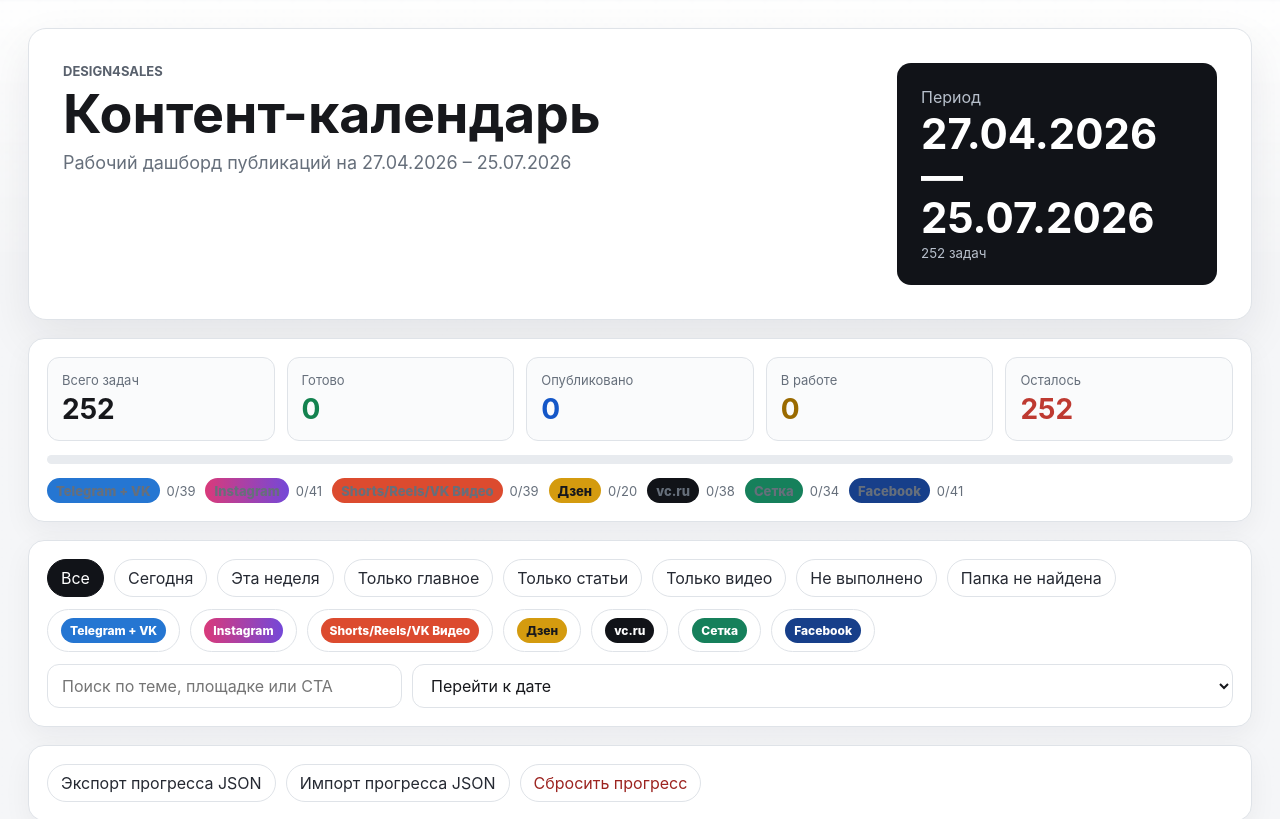
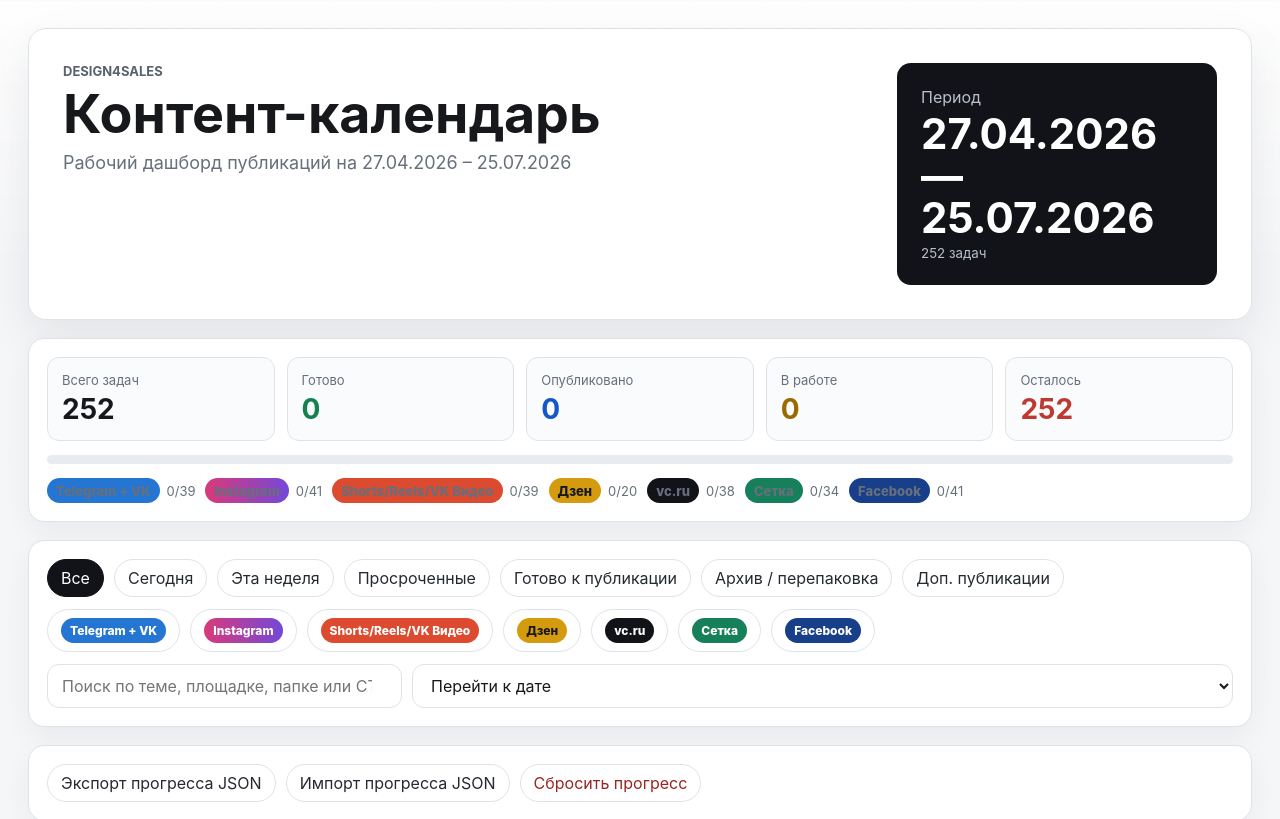
Before and after one commit to SmirKita/design4sales-calendar, a React (Vite) app: page / in a window 1280 px wide. Shown: the top 819 px of the page. Built offline with nearby package versions, Linux system fonts and the light colour scheme.

Commit message:
Исправление Ярлыков

```diff
--- a/src/App.jsx
+++ b/src/App.jsx
@@ -25,11 +25,10 @@ const typeLabels = {
   all: "Все",
   today: "Сегодня",
   week: "Эта неделя",
-  main: "Только главное",
-  articles: "Только статьи",
-  video: "Только видео",
-  incomplete: "Не выполнено",
-  missingFolders: "Папка не найдена",
+  overdue: "Просроченные",
+  ready: "Готово к публикации",
+  archive: "Архив / перепаковка",
+  extra: "Доп. публикации",
 };
 
 const platformClass = {
@@ -132,6 +131,15 @@ function getNearestDay(days) {
   const today = new Date();
   today.setHours(12, 0, 0, 0);
   return days.find((day) => parseDate(day.date) >= today) || days[days.length - 1];
+}
+
+function getTodayIso() {
+  const today = new Date();
+  today.setHours(12, 0, 0, 0);
+  const year = today.getFullYear();
+  const month = String(today.getMonth() + 1).padStart(2, "0");
+  const day = String(today.getDate()).padStart(2, "0");
+  return `${year}-${month}-${day}`;
 }
 
 function getCurrentWeekAnchor(days) {
@@ -343,7 +351,7 @@ function Filters({ view, setView, selectedPlatforms, setSelectedPlatforms, searc
         <input
           value={search}
           onChange={(event) => setSearch(event.target.value)}
-          placeholder="Поиск по теме, площадке или CTA"
+          placeholder="Поиск по теме, площадке, папке или CTA"
           type="search"
         />
         <select onChange={(event) => jumpToDate(event.target.value)} defaultValue="">
@@ -390,10 +398,19 @@ function CalendarNav({ jumpToMonth }) {
   );
 }
 
-function DayCard({ day, progress, updateTask, compact = false, highlight = false, onlyMain = false, onlyMissingFolders = false }) {
+function DayCard({
+  day,
+  progress,
+  updateTask,
+  compact = false,
+  highlight = false,
+  taskFilter = null,
+  onlyArchive = false,
+  onlyExtra = false,
+}) {
   const dayProgress = statusForDay(day, progress);
   const completePercent = dayProgress.total ? Math.round((dayProgress.done / dayProgress.total) * 100) : 0;
-  const todayIso = new Date().toISOString().slice(0, 10);
+  const todayIso = getTodayIso();
   const overdue = day.date < todayIso && dayProgress.done < dayProgress.total;
   const isToday = day.date === todayIso;
 
@@ -423,12 +440,14 @@ function DayCard({ day, progress, updateTask, compact = false, highlight = false
         <span style={{ width: `${completePercent}%` }} />
       </div>
 
-      <TaskSection title="Главное" tasks={day.priority} progress={progress} updateTask={updateTask} onlyMissingFolders={onlyMissingFolders} />
-      {!onlyMain && (
-        <>
-          <TaskSection title="Дополнительно" tasks={day.optional} progress={progress} updateTask={updateTask} onlyMissingFolders={onlyMissingFolders} />
-          <TaskSection title="Архив / перепаковка" tasks={day.archive} progress={progress} updateTask={updateTask} onlyMissingFolders={onlyMissingFolders} />
-        </>
+      {!onlyArchive && !onlyExtra && (
+        <TaskSection title="Главное" tasks={day.priority} progress={progress} updateTask={updateTask} taskFilter={taskFilter} />
+      )}
+      {(onlyExtra || (!onlyArchive && !onlyExtra)) && (
+        <TaskSection title="Дополнительно" tasks={day.optional} progress={progress} updateTask={updateTask} taskFilter={taskFilter} />
+      )}
+      {(onlyArchive || onlyExtra || (!onlyArchive && !onlyExtra)) && (
+        <TaskSection title="Архив / перепаковка" tasks={day.archive} progress={progress} updateTask={updateTask} taskFilter={taskFilter} />
       )}
 
       {!compact && (
@@ -442,10 +461,8 @@ function DayCard({ day, progress, updateTask, compact = false, highlight = false
   );
 }
 
-function TaskSection({ title, tasks, progress, updateTask, onlyMissingFolders = false }) {
-  const visibleTasks = onlyMissingFolders
-    ? tasks.filter((task) => task.folderSource === "missing" || task.folderId === "ПАПКА_НЕ_НАЙДЕНА")
-    : tasks;
+function TaskSection({ title, tasks, progress, updateTask, taskFilter = null }) {
+  const visibleTasks = taskFilter ? tasks.filter((task) => taskFilter(task)) : tasks;
   if (!visibleTasks.length) return null;
   return (
     <section className="taskSection">
@@ -683,24 +700,13 @@ function matchesFilters(day, view, selectedPlatforms, search, progress) {
     .join(" ")
     .toLowerCase();
   const searchMatch = !query || textHaystack.includes(query);
-  const taskTypeMatch =
-    view === "articles"
-      ? all.some((task) => task.taskType === "article" || day.type === "article")
-      : view === "video"
-        ? all.some((task) => task.taskType === "video" || day.type === "video")
-        : true;
-  const folderMatch =
-    view === "missingFolders"
-      ? all.some((task) => task.folderSource === "missing" || task.folderId === "ПАПКА_НЕ_НАЙДЕНА")
+  const readyMatch =
+    view === "ready"
+      ? all.some((task) => getTaskProgress(progress, task).status === "done")
       : true;
-  const incompleteMatch =
-    view === "incomplete"
-      ? all.some((task) => {
-          const status = getTaskProgress(progress, task).status;
-          return status !== "published" && status !== "skipped";
-        })
-      : true;
-  return platformMatch && searchMatch && taskTypeMatch && folderMatch && incompleteMatch;
+  const archiveMatch = view === "archive" ? day.archive.length > 0 : true;
+  const extraMatch = view === "extra" ? day.optional.length > 0 || day.archive.length > 0 : true;
+  return platformMatch && searchMatch && readyMatch && archiveMatch && extraMatch;
 }
 
 export default function App() {
@@ -711,15 +717,39 @@ export default function App() {
   const nearestDay = useMemo(() => getNearestDay(calendarData), []);
   const weekAnchor = useMemo(() => getCurrentWeekAnchor(calendarData), []);
   const taskCount = useMemo(() => calendarData.flatMap(allTasks).length, []);
+  const todayIso = useMemo(() => getTodayIso(), []);
 
   const filteredDays = useMemo(() => {
     return calendarData.filter((day) => {
       const date = parseDate(day.date);
       if (view === "today" && day.date !== nearestDay.date) return false;
       if (view === "week" && !sameWeek(date, weekAnchor)) return false;
+      if (
+        view === "overdue" &&
+        (day.date >= todayIso ||
+          !allTasks(day).some((task) => {
+            const status = getTaskProgress(progress, task).status;
+            return status !== "published" && status !== "skipped";
+          }))
+      ) {
+        return false;
+      }
       return matchesFilters(day, view, selectedPlatforms, search, progress);
     });
-  }, [view, selectedPlatforms, search, progress, nearestDay, weekAnchor]);
+  }, [view, selectedPlatforms, search, progress, nearestDay, weekAnchor, todayIso]);
+
+  const taskFilter = useMemo(() => {
+    if (view === "overdue") {
+      return (task) => {
+        const status = getTaskProgress(progress, task).status;
+        return status !== "published" && status !== "skipped";
+      };
+    }
+    if (view === "ready") {
+      return (task) => getTaskProgress(progress, task).status === "done";
+    }
+    return null;
+  }, [view, progress]);
 
   const jumpToDate = (date) => {
     document.getElementById(`date-${date}`)?.scrollIntoView({ behavior: "smooth", block: "start" });
@@ -748,7 +778,7 @@ export default function App() {
         jumpToDate={jumpToDate}
       />
       <ProgressExportImport progress={progress} setProgress={setProgress} />
-      <TodayPanel day={nearestDay} progress={progress} updateTask={updateTask} />
+      {view === "all" && <TodayPanel day={nearestDay} progress={progress} updateTask={updateTask} />}
       <CalendarNav jumpToMonth={jumpToMonth} />
 
       {view === "week" && (
@@ -765,8 +795,9 @@ export default function App() {
             day={day}
             progress={progress}
             updateTask={updateTask}
-            onlyMain={view === "main"}
-            onlyMissingFolders={view === "missingFolders"}
+            taskFilter={taskFilter}
+            onlyArchive={view === "archive"}
+            onlyExtra={view === "extra"}
           />
         ))}
       </main>
```
